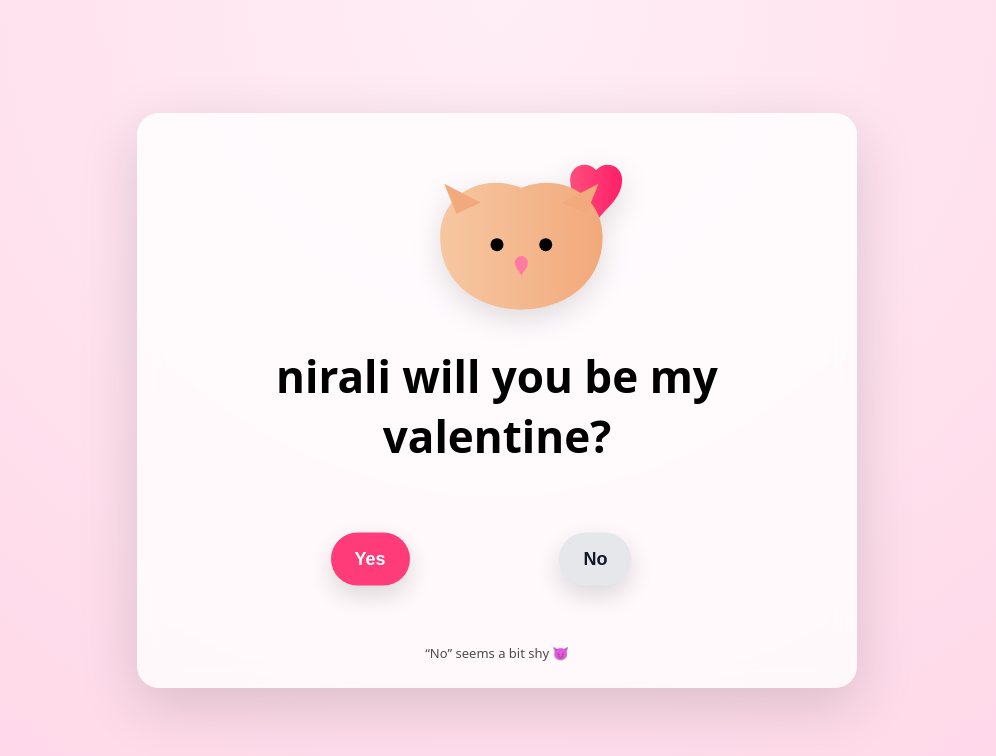
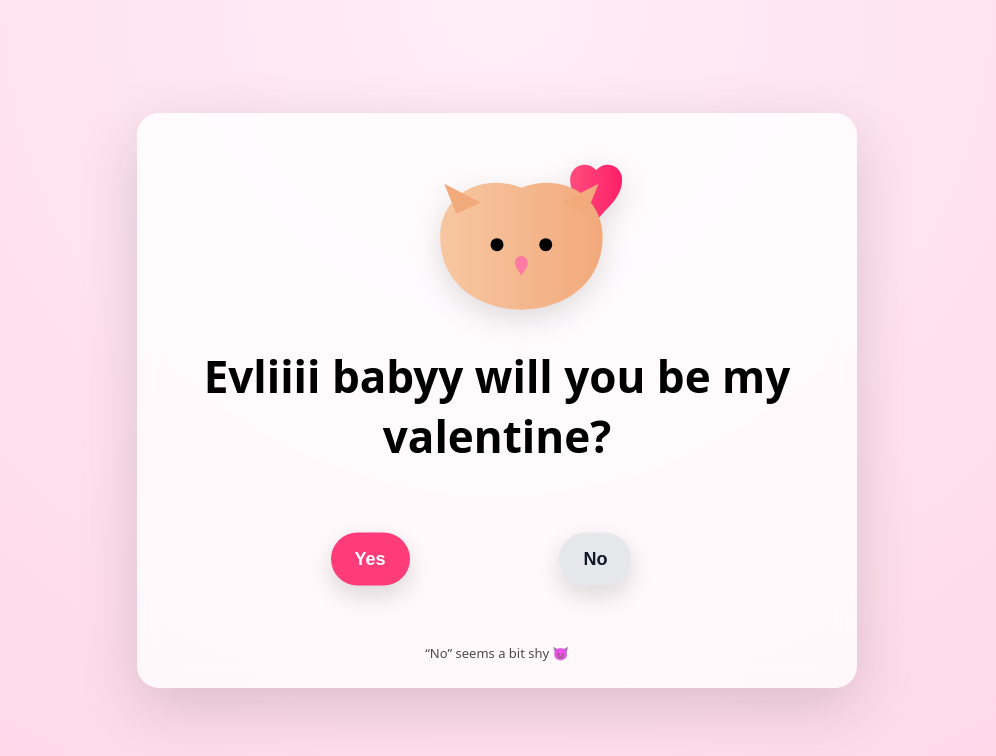
Before and after one commit to shanuanalyses-bit/willyoubemybaby, a plain HTML site: page index.html in a window 1280 px wide. Shown: the whole page, without its empty margins (143-1139 px from the left). Drawn offline with nearby package versions, Linux system fonts and the light colour scheme.

Commit message:
Add files via upload

```diff
--- a/index.html
+++ b/index.html
@@ -171,7 +171,7 @@
             fill="#ff7aa2"/>
     </svg>
 
-    <h1>nirali will you be my valentine?</h1>
+    <h1>Evliiii babyy will you be my valentine?</h1>
 
     <section class="button-zone" id="zone">
       <button id="yesBtn">Yes</button>
```
